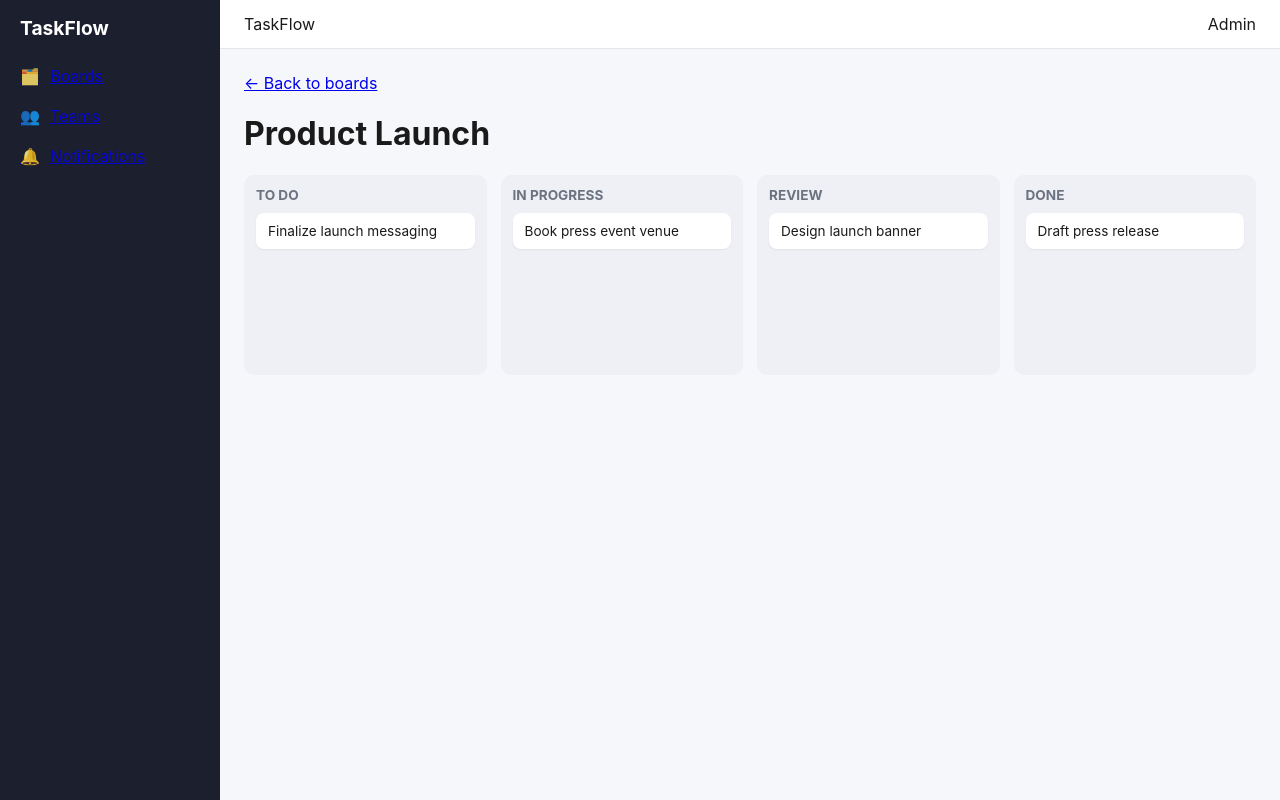
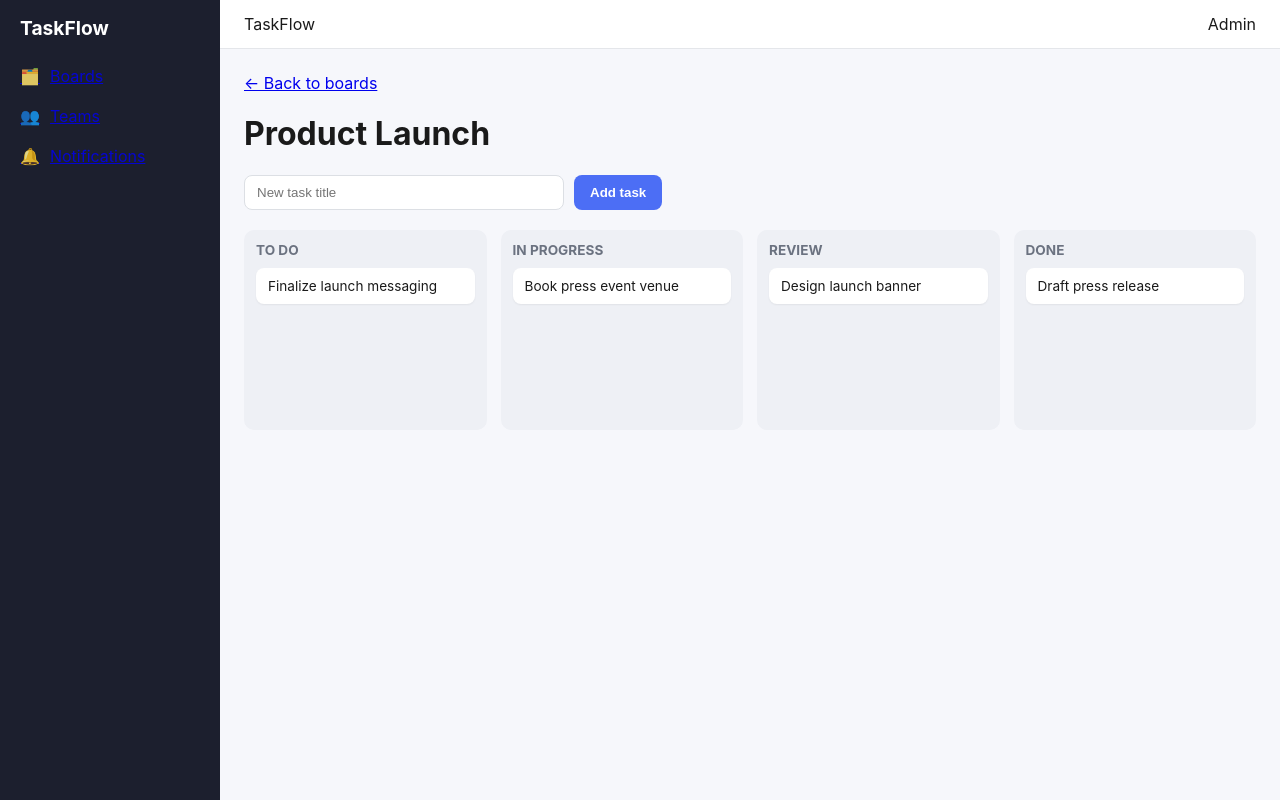
Before and after one commit to Abena9/taskflow, a React (Vite) app: page /boards/1 in a window 1280 px wide. Built offline with nearby package versions, Linux system fonts and the light colour scheme.

Commit message:
Add task context and create-task form

```diff
--- /dev/null
+++ b/src/components/TaskForm.jsx
@@ -0,0 +1,25 @@
+import { useState } from 'react'
+
+function TaskForm({ onAdd, boardId }) {
+  const [title, setTitle] = useState('')
+
+  function handleSubmit(e) {
+    e.preventDefault()
+    if (!title.trim()) return
+    onAdd({ title: title.trim(), boardId, column: 'To Do', priority: 'Medium' })
+    setTitle('')
+  }
+
+  return (
+    <form className="task-form" onSubmit={handleSubmit}>
+      <input
+        placeholder="New task title"
+        value={title}
+        onChange={(e) => setTitle(e.target.value)}
+      />
+      <button type="submit">Add task</button>
+    </form>
+  )
+}
+
+export default TaskForm
--- /dev/null
+++ b/src/context/TaskContext.jsx
@@ -0,0 +1,30 @@
+import { createContext, useContext, useState } from 'react'
+import { tasks as initialTasks } from '../data/tasks.js'
+
+const TaskContext = createContext(null)
+
+export function TaskProvider({ children }) {
+  const [tasks, setTasks] = useState(initialTasks)
+
+  function addTask(task) {
+    setTasks((prev) => [...prev, { ...task, id: Date.now() }])
+  }
+
+  function moveTask(id, column) {
+    setTasks((prev) => prev.map((t) => (t.id === id ? { ...t, column } : t)))
+  }
+
+  function removeTask(id) {
+    setTasks((prev) => prev.filter((t) => t.id !== id))
+  }
+
+  return (
+    <TaskContext.Provider value={{ tasks, addTask, moveTask, removeTask }}>
+      {children}
+    </TaskContext.Provider>
+  )
+}
+
+export function useTasks() {
+  return useContext(TaskContext)
+}
--- a/src/index.css
+++ b/src/index.css
@@ -166,3 +166,27 @@ a.board-card {
   font-size: 0.85rem;
   box-shadow: 0 1px 2px rgba(0, 0, 0, 0.06);
 }
+
+.task-form {
+  display: flex;
+  gap: 10px;
+  margin-top: 14px;
+}
+
+.task-form input {
+  flex: 1;
+  max-width: 320px;
+  padding: 9px 12px;
+  border: 1px solid #dcdfe4;
+  border-radius: 8px;
+}
+
+.task-form button {
+  padding: 9px 16px;
+  border: none;
+  border-radius: 8px;
+  background: #4c6ef5;
+  color: #fff;
+  font-weight: 600;
+  cursor: pointer;
+}
--- a/src/main.jsx
+++ b/src/main.jsx
@@ -2,12 +2,15 @@ import React from 'react'
 import ReactDOM from 'react-dom/client'
 import { BrowserRouter } from 'react-router-dom'
 import App from './App.jsx'
+import { TaskProvider } from './context/TaskContext.jsx'
 import './index.css'
 
 ReactDOM.createRoot(document.getElementById('root')).render(
   <React.StrictMode>
     <BrowserRouter>
-      <App />
+      <TaskProvider>
+        <App />
+      </TaskProvider>
     </BrowserRouter>
   </React.StrictMode>
 )
--- a/src/pages/BoardDetail.jsx
+++ b/src/pages/BoardDetail.jsx
@@ -1,10 +1,13 @@
 import { useParams, Link } from 'react-router-dom'
 import { boards } from '../data/boards.js'
-import { columns, tasks } from '../data/tasks.js'
+import { columns } from '../data/tasks.js'
+import { useTasks } from '../context/TaskContext.jsx'
+import TaskForm from '../components/TaskForm.jsx'
 
 function BoardDetail() {
   const { id } = useParams()
   const board = boards.find((b) => String(b.id) === id)
+  const { tasks, addTask } = useTasks()
 
   if (!board) {
     return <p>Board not found. <Link to="/">Back to boards</Link></p>
@@ -16,6 +19,7 @@ function BoardDetail() {
     <div>
       <Link to="/">&larr; Back to boards</Link>
       <h1>{board.name}</h1>
+      <TaskForm onAdd={addTask} boardId={board.id} />
       <div className="board-columns">
         {columns.map((col) => (
           <div key={col} className="board-column">
```
